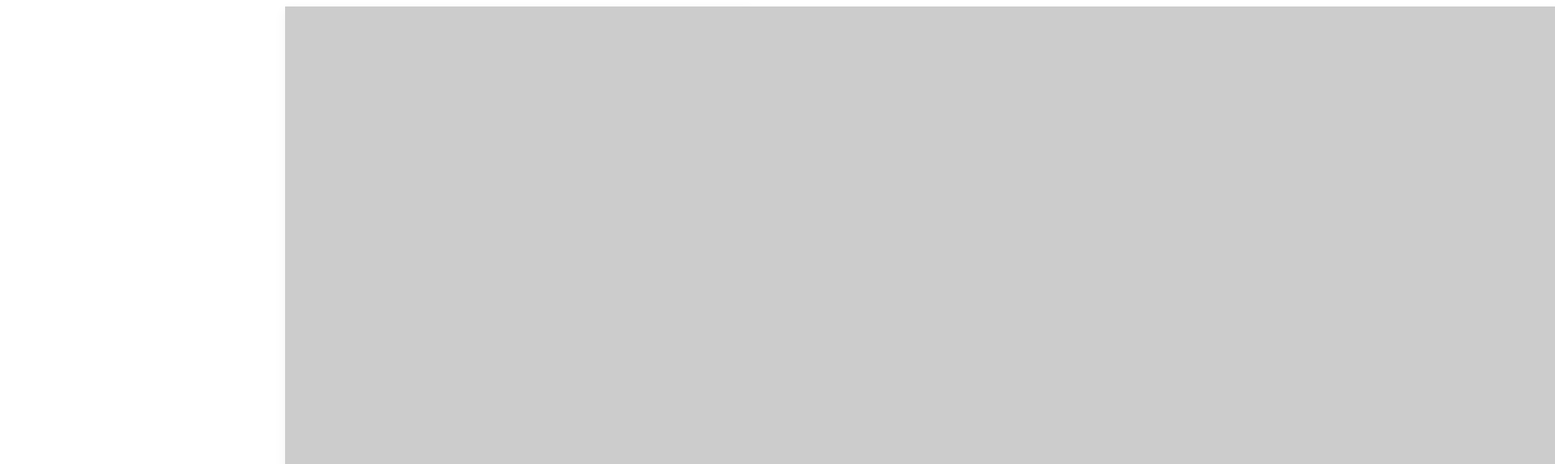
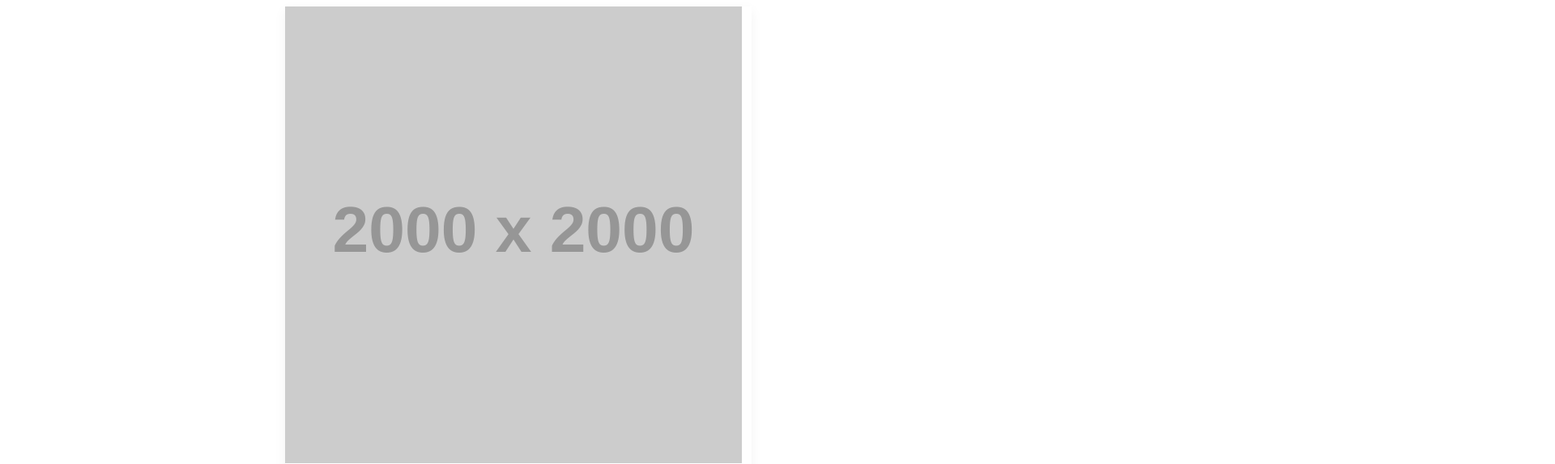
Before and after one commit to marcuslilja/valtech-vanilla, a website: page featured-card.html in a window 1280 px wide. Shown: the top 573 px of the page at 81% size, 1920 px wide, since content can reach past the window. Drawn offline with nearby package versions, Linux system fonts and the light colour scheme; placeholder pictures from the web are drawn by us.

Commit message:
Fix featured card image

```diff
--- a/featured-card.html
+++ b/featured-card.html
@@ -18,7 +18,11 @@
         style="box-shadow: 0 5px 15px 0 rgba(0, 0, 0, 0.05)"
         class="box backgroundColor.white"
       >
-        <img src="http://placehold.it/2000x2000" class="image" />
+        <img
+          src="http://placehold.it/2000x2000"
+          class="image"
+          style="max-width: 98%;"
+        />
         <div class="box padding-small">
           <div class="box marginBottom-tiny">
             <div
```
